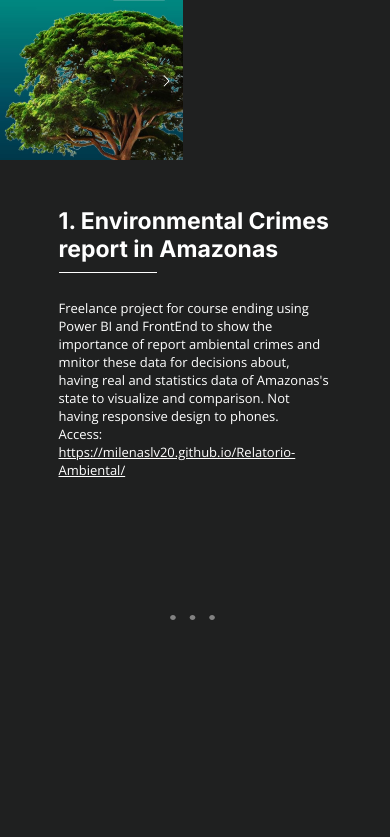
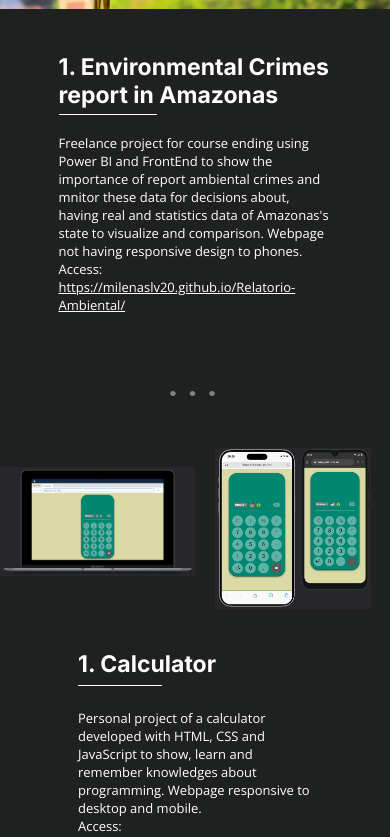
Before and after one commit to Milenaslv20/portfolio-milena, a React (Create React App) app: page /portfolio-milena/english in a window 390 px wide. Shown: the part 2740-3577 px from the top of the page. Built offline with nearby package versions, Linux system fonts and the light colour scheme; a web font is replaced by a local one.

Commit message:
feature: new project

```diff
--- a/src/components/Home.js
+++ b/src/components/Home.js
@@ -8,6 +8,8 @@ import Pc3 from '../svg/Pc3.svg'
 import Pc4 from '../svg/Pc4.svg'
 import ImageProj from '../svg/painelambiental.JPG'
 import ImageProj2 from '../svg/projambiental.JPG'
+import ImageProj3 from '../svg/calculator_mobile.JPG'
+import ImageProj4 from '../svg/calculator_pc.JPG'
 import IconEmail from '../svg/iconEmail.svg'
 import IconGit from '../svg/iconGit.svg'
 import IconLinkedin from '../svg/iconLinkedin.svg'
@@ -16,7 +18,7 @@ import Mountain from '../svg/Mountain.svg'
 import IconElipsis from '../svg/IconEllipsis.svg'
 
 const Home = ( { titleHome, paragraphHome, buttonHome, titleAboutMe, paragraphAboutMe, titleAboutMe2, p1, p2, p3, p4, p5, p6, p7, titleProjects,
-  titlePrj1, pProject1, access, titleContact, paragraphContact, titleThanks, paragraphThanks, onNavigate} ) => {
+  titlePrj1, pProject1, titlePrj2, pProject2, access, titleContact, paragraphContact, titleThanks, paragraphThanks, onNavigate} ) => {
   return (
     <div className={styles.container_home}id='home'>
       {/*HOME COMPONENT*/}
@@ -119,28 +121,26 @@ const Home = ( { titleHome, paragraphHome, buttonHome, titleAboutMe, paragraphAb
           <h1 className={styles.text_inter} id={styles.title_projects}>{titleProjects}</h1>
           <div className={styles.line_projects}></div>
           <img src={ImageProj} alt='' width={500} className={styles.img_proj1}></img>
-          <img src={ImageProj2} alt='' className={styles.img_proj2}></img>
+          <img id={styles.img_proj11} src={ImageProj2} alt='' className={styles.img_proj2}></img>
 
           <div className={styles.texts_project} id={styles.texts_project1}>
             <h1 className={styles.text_inter} id={styles.title_projects1}>{titlePrj1}</h1>
             <div className={styles.line_projects_p}></div>
             <p className={styles.text_openSans} id={styles.paragraph_projects1}>{pProject1}</p>
-            <p className={styles.text_openSans}>{access} <a href='https://milenaslv20.github.io/Relatorio-Ambiental/' target='_blank' className={styles.text_openSans}>https://milenaslv20.github.io/Relatorio-Ambiental/</a></p>
+            <p className={styles.text_openSans} id={styles.acess1}>{access} <a href='https://milenaslv20.github.io/Relatorio-Ambiental/' target='_blank' className={styles.text_openSans}>https://milenaslv20.github.io/Relatorio-Ambiental/</a></p>
           </div>
 
           <img src={IconElipsis} alt='' className={styles.icon_projects}></img>
-          {/*
+
           <div className={styles.texts_project} id={styles.texts_project2}>
-            <h1 className={styles.text_inter} id={styles.title_projects1}>2. power bi</h1>
+            <h1 className={styles.text_inter} id={styles.title_projects1}>{titlePrj2}</h1>
             <div className={styles.line_projects_p} id={styles.line_projects3}></div>
-            <p className={styles.text_openSans} id={styles.paragraph_projects1}>Lorem ipsum dolor sit amet, consectetur adipiscing elit, sed do eiusmod
-              tempor incididunt ut labore et dolore magna aliqua. Ut enim ad minim veniam,
-              quis nostrud exercitation ullamco laboris nisi ut aliquip ex ea commodo
-            </p>
+            <p className={styles.text_openSans} id={styles.paragraph_projects1}>{pProject2}</p>
+            <p className={styles.text_openSans} id={styles.acess2}>{access} <a href='https://milenaslv20.github.io/calculator/' target='_blank' className={styles.text_openSans}>https://milenaslv20.github.io/calculator/</a></p>
           </div>
-          <img src={ImageProj} alt='' className={styles.img_proj2} id={styles.img_proj3}></img>
-          <img src={ImageProj2} alt='' className={styles.img_proj1} id={styles.img_proj4}></img>
-
+          <img src={ImageProj4} alt='' className={styles.img_proj2} id={styles.img_proj3}></img>
+          <img src={ImageProj3} alt='' className={styles.img_proj1} id={styles.img_proj4}></img>
+        {/*
           <img src={IconElipsis} alt='' className={styles.icon_projects} id={styles.icon_projects2}></img>
 
           <div className={styles.texts_project} id={styles.texts_project3}>
--- a/src/pages/english/English.js
+++ b/src/pages/english/English.js
@@ -48,8 +48,11 @@ function English() {
         access="Access:"
         titlePrj1="1. Environmental Crimes report in Amazonas"
         pProject1="Freelance project for course ending using Power BI and FrontEnd to show the importance of report ambiental crimes and mnitor these data for decisions
-        about, having real and statistics data of Amazonas's state to visualize and comparison. Not having responsive design to phones."
+        about, having real and statistics data of Amazonas's state to visualize and comparison. Webpage not having responsive design to phones."
 
+        titlePrj2="1. Calculator"
+        pProject2="Personal project of a calculator developed with HTML, CSS and JavaScript to show, learn and remember knowledges about programming.
+        Webpage responsive to desktop and mobile."
 
         titleContact="Contact"
         paragraphContact="Did you liked or have some doubt? Feel free to contact me! I'm avaible to new opportunitties and colaborations. You can find me on the following
--- a/src/pages/portuguese/Portuguese.js
+++ b/src/pages/portuguese/Portuguese.js
@@ -48,10 +48,15 @@ function Portuguese() {
 
 
         titleProjects="Projetos"
-        acess="Acessar:"
+        access="Acessar:"
         titlePrj1="1. Relatório de Crimes Ambientais no Amazonas"
         pProject1="Projeto freelancer de finalização de curso utilizando Power BI e FrontEnd para demonstrar a importância da denúncia de crimes ambientais e
-        o monitoramento desses dados sendo mostrado dados estatísticos reais do estado do Amazonas para visualização e comparação. Não responsivo para celulares."
+        o monitoramento desses dados sendo mostrado dados estatísticos reais do estado do Amazonas para visualização e comparação. Página web não responsivel
+        para celulares."
+
+        titlePrj2="1. Calculadora"
+        pProject2="Projeto pessoal de uma calculadora utilizando HTML, CSS E JavaScript para demonstrar, aprender e relembrar conhecimentos de programação.
+        Página web responsível para desktop e mobile."
 
 
         titleContact="Contato"
--- a/src/styles/styles.module.css
+++ b/src/styles/styles.module.css
@@ -271,7 +271,7 @@
 .container_project{
     display: flex;
     width: 100%;
-    height: 365vh;
+    height: 260vh;
 }
 
 .div_proj{
@@ -313,12 +313,14 @@
     left: 8%
 }
 #img_proj3{
-    top: 1%;
+    top: -4%;
     left: 5%;
+    width: 40%;
 }
 #img_proj4{
     top: -14%;
     left: -5%;
+    width: 40%;
 }
 #img_proj5{
     top: 8%;
@@ -365,7 +367,7 @@
     margin-bottom: 5%;
 }
 #icon_projects2{
-    top: 15%;
+    top: 5%;
     left: 10%;
 }
 
@@ -609,7 +611,7 @@
 
     /* TODO: STYLES PROJECTS COMPONENT */
     .container_project{
-        height: 250vh;
+        height: 140vh;
         margin: 0;
     }
 
@@ -620,18 +622,35 @@
 
     #title_projects1{
         font-size: 23px;
+        position: relative;
+        top: 49%;
+    }
+
+    #paragraph_projects1{
+        position: relative;
+        top: 45%;
+    }
+
+    #acess1{
+        position: relative;
+        top: 45%;
     }
 
     .line_projects{
         width: 17vh;
         position: relative;
-        left: 64%;
+        left: 66%;
+        top: -2%;
     }
 
     .img_proj1{
-        width: 75%;
+        width: 100%;
         top: 5vh;
-        right: 0;
+        left: 0;
+
+    }
+    #img_proj11{
+        display: none;
     }
     .img_proj2{
         width: 47%;
@@ -639,13 +658,14 @@
         margin-top: 5%;
     }
     #img_proj3{
-        top: -35vh;
+        top: 5vh;
         left: 0;
-        width: 70%;
+        width: 50%;
     }
     #img_proj4{
-        top: -30vh;
-        margin-right: 9%;
+        top: 5vh;
+        width: 40%;
+        right: 0;
     }
     #img_proj5{
         top: -9vh;
@@ -674,13 +694,15 @@
     }
     .line_projects_p{
         width: 36%;
+        position: relative;
+        top: 48%;
     }
     .texts_project p{
         font-size: 13px;
     }
     #texts_project2{
-        top: 61vh;
-        left: 23%;
+        top: 53vh;
+        left: 20%;
         width: 60%;
     }
     #texts_project3{
@@ -691,12 +713,12 @@
 
     .icon_projects{
         margin-left: -3vh;
-        top: -13vh;
+        top: 19%;
     }
 
     #icon_projects2{
         margin-left: -17vh;
-        top: 55vh;
+        top: 30vh;
     }
 
 
```
Also changed, not shown: src/svg/calculator_mobile.JPG (added), src/svg/calculator_pc.JPG (added).
